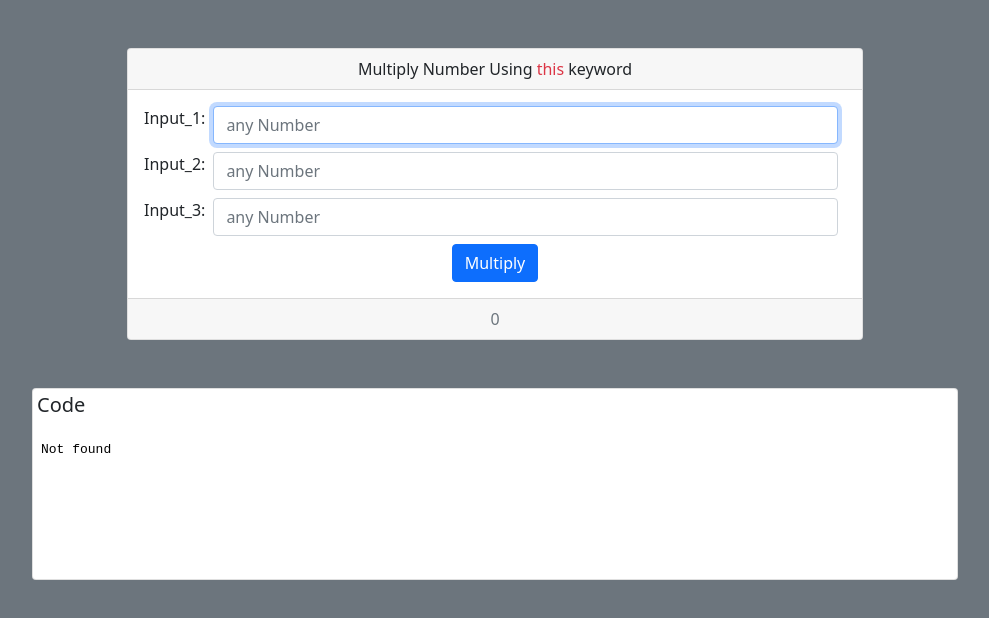
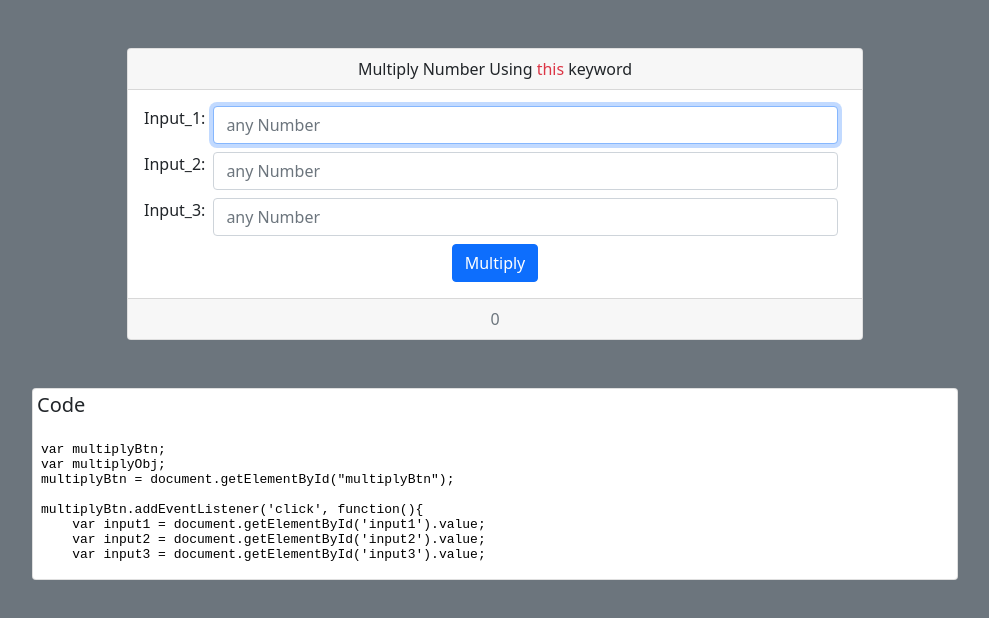
Before and after one commit to lavpalve/Hands_On, a plain HTML site: page multiplyInput_this/index.html in a window 1280 px wide. Shown: the whole page, without its empty margins (145-1134 px from the left). Drawn offline with nearby package versions, Linux system fonts and the light colour scheme.

Commit message:
Update index.html

```diff
--- a/multiplyInput_this/index.html
+++ b/multiplyInput_this/index.html
@@ -31,7 +31,7 @@
             <div class="col-10">
                 <div class="card">
                     <h5 class="card-title p-1">Code</h5>
-                      <iframe src="index.jss"></iframe>
+                      <iframe src="index.js"></iframe>
                   </div>
             </div>
         </div>
```
